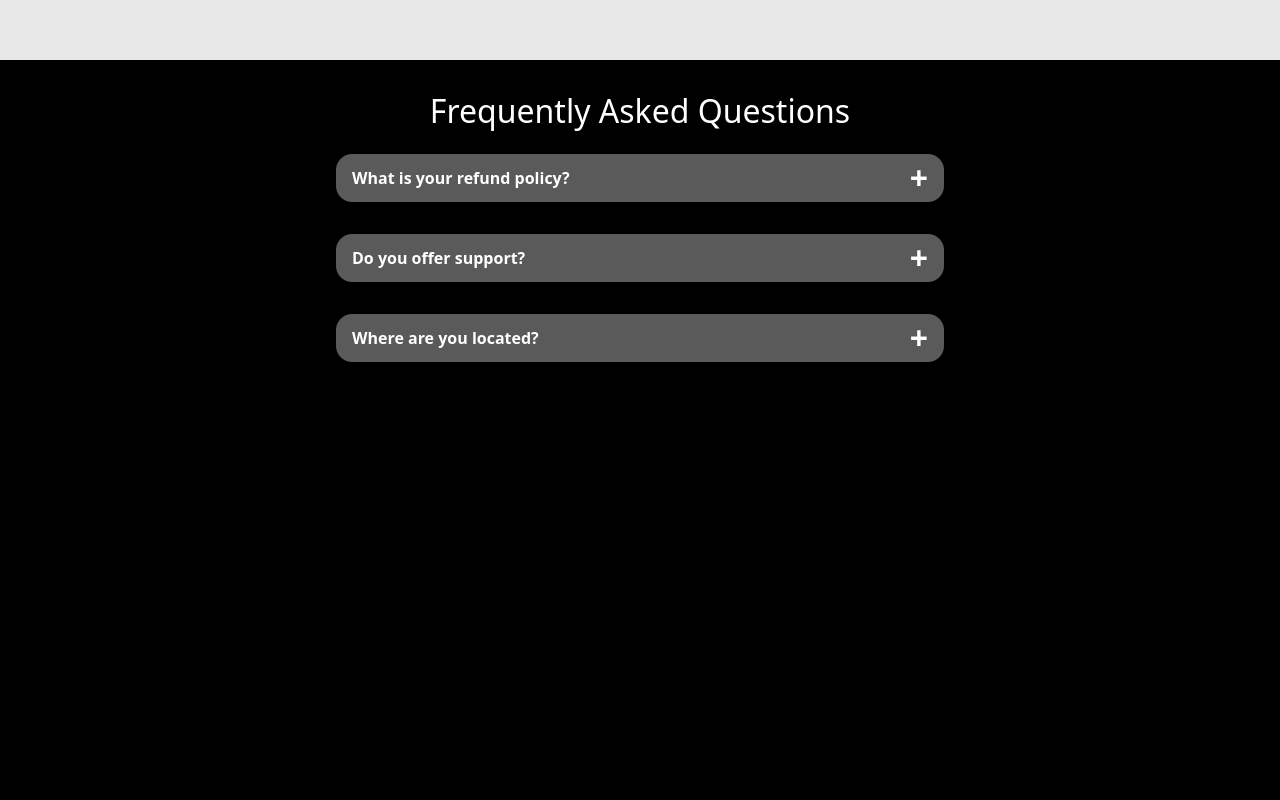
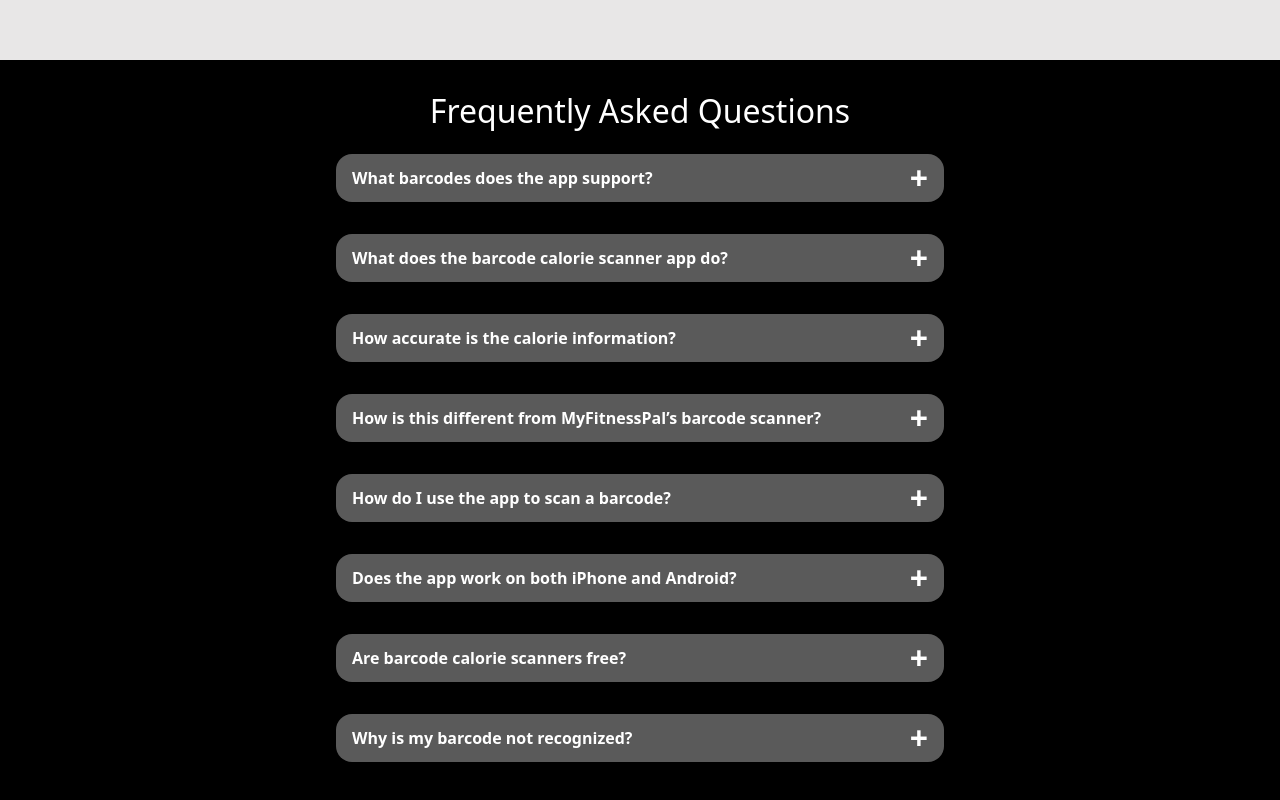
Before and after one commit to dadaxingxing/foodScanner, a React (Vite) app in the folder frontend/: page / in a window 1280 px wide. Shown: the part 1392-2192 px from the top of the page. Before the commit the page ends 1802 px from the top, so only its background shows below. Built offline with nearby package versions, Linux system fonts and the light colour scheme.

Commit message:
added optimized quesstions to the FAQ section

```diff
--- a/frontend/src/App.jsx
+++ b/frontend/src/App.jsx
@@ -20,17 +20,38 @@ function App() {
 
   const faqs = [
     {
-      question: "What is your refund policy?",
-      answer: "We offer a 30-day refund for all purchases."
+      question: "What barcodes does the app support?",
+      answer: "The app supports two common barcode types EAN-12, EAN-13, and UPC on packaged foods."
     },
     {
-      question: "Do you offer support?",
-      answer: "Yes, you can reach out to our 24/7 customer support team."
+      question: "What does the barcode calorie scanner app do?",
+      answer: "Our barcode calorie scanner lets you instantly find the nutritional information of any packaged food by simply scanning its barcode. You’ll see total calories, macros, and other details without manually typing food names."
     },
     {
-      question: "Where are you located?",
-      answer: "We’re based in Los Angeles, California."
-    }
+      question: "How accurate is the calorie information?",
+      answer: "The calorie data comes from open food facts' nutrition databases and manufacturer information. While most items are accurate, we recommend double-checking new or regional products for the most up-to-date info."
+    },
+    {
+      question: "How is this different from MyFitnessPal’s barcode scanner?",
+      answer: "This is free!"
+    },
+    {
+      question: "How do I use the app to scan a barcode?",
+      answer: "Open the app, tap the open camera button, and point your camera at the product barcode. The app will automatically detect it and display the nutritional details within seconds."
+    },
+    {
+      question: "Does the app work on both iPhone and Android?",
+      answer: "Currently our barcode calorie scanner is available only on iOS and desktop"
+    },
+    {
+      question: "Are barcode calorie scanners free?",
+      answer: "Yes! Our app offers free barcode scanning!"
+    },
+    {
+      question: "Why is my barcode not recognized?",
+      answer: "Some local or new products may not yet be in the database. You can manually enter the nutrition info once, and it’ll be saved for future scans."
+    },
+
   ];
 
   const handleBarrcodeExtraction = async () => {
```
